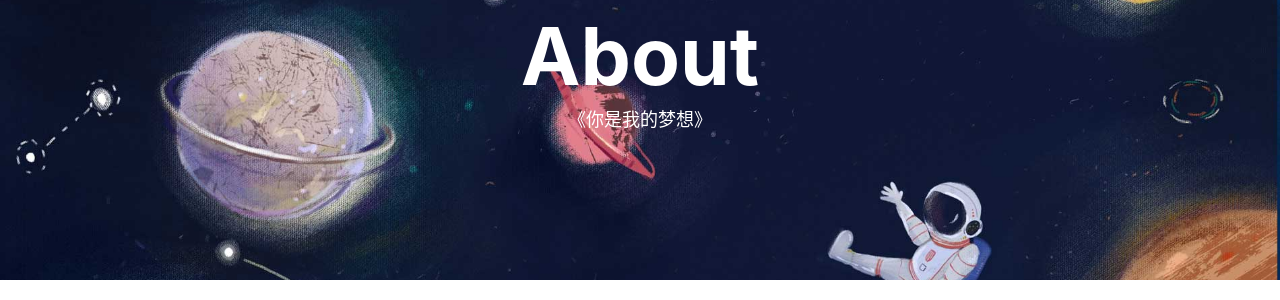
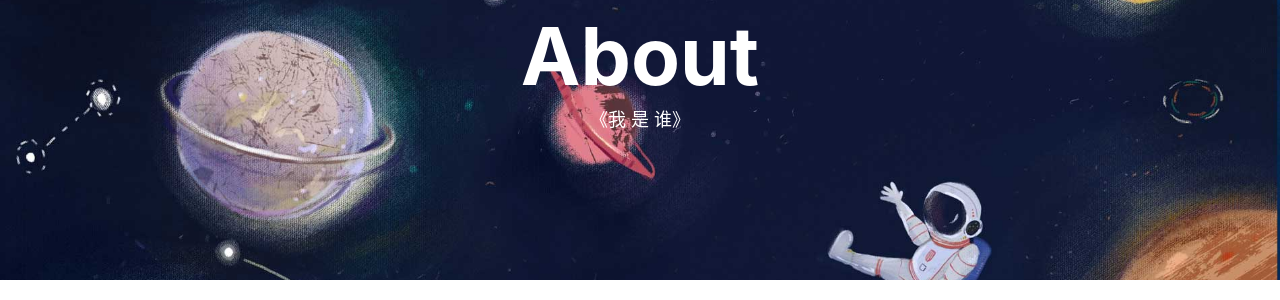
Before and after one commit to danielqingz/danielqingz.github.io, a Jekyll site: the page built from about.html, in a window 1280 px wide. Shown: the part 138-438 px from the top of the page. Built offline with Jekyll 4.4.1, drawn with Linux system fonts in a browser that asks for light colours; nearby versions of some CDN libraries; comment, search, counter and statistics services are not loaded.

Commit message:
Update about.html

```diff
--- a/about.html
+++ b/about.html
@@ -1,7 +1,7 @@
 ---
 layout: page
 title: "About"
-description: "《你是我的梦想》"
+description: "《我 是 谁》"
 header-img: "img/about-bg.jpg"
 multilingual: true
 ---
```
